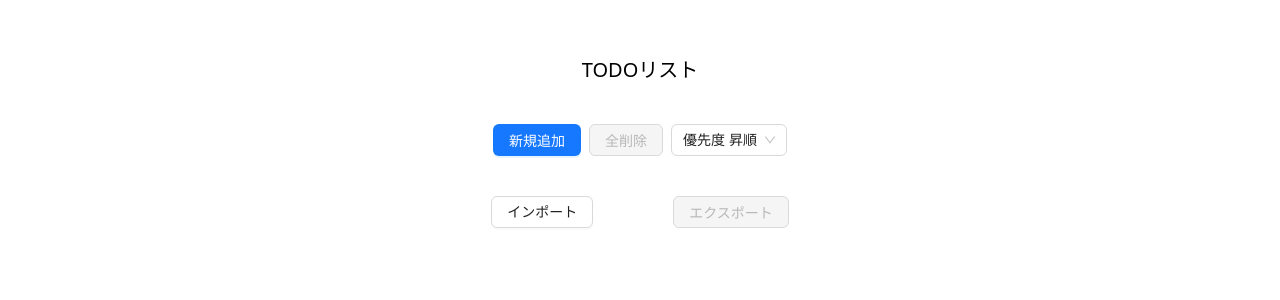
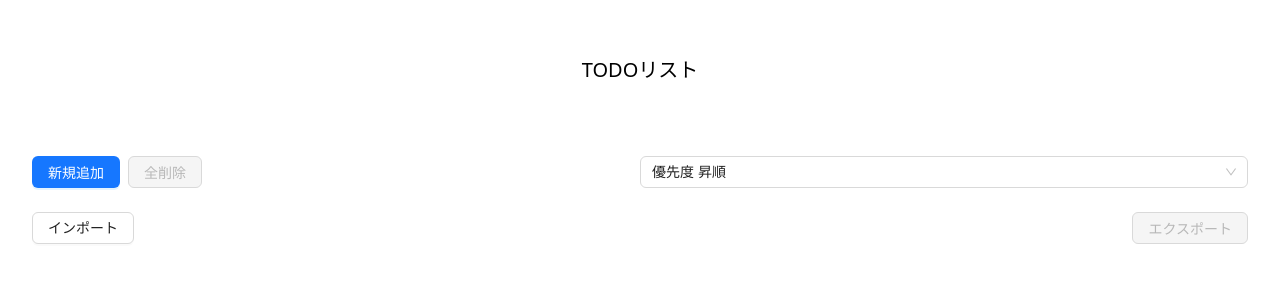
Before and after one commit to hamburger39/last_task, a Next.js app: page / in a window 1280 px wide. Shown: the top 300 px of the page. Built offline with nearby package versions, Linux system fonts and the light colour scheme.

Commit message:
fix:code

```diff
--- a/src/app/todo/page.tsx
+++ b/src/app/todo/page.tsx
@@ -219,7 +219,7 @@ const Todo: FC = () => {
   };
 
   return (
-    <div className="grid place-items-center">
+    <div className="px-4 py-8">
       <div className="flex justify-between items-center mb-6">
         <div className="flex">
           <CustomButton type="primary" onClick={showModal} className="mr-2">新規追加</CustomButton>
@@ -247,7 +247,7 @@ const Todo: FC = () => {
       ))}
       <div className="flex justify-between mt-4">
         <Upload customRequest={handleUpload} accept=".xlsx,.xlsm" fileList={[]}>
-          <CustomButton type="default" className='mr-20'>インポート</CustomButton>
+          <CustomButton type="default" >インポート</CustomButton>
         </Upload>
         <CustomButton type="primary" onClick={showExportModal} disabled={todos.length === 0}>エクスポート</CustomButton>
       </div>
```
